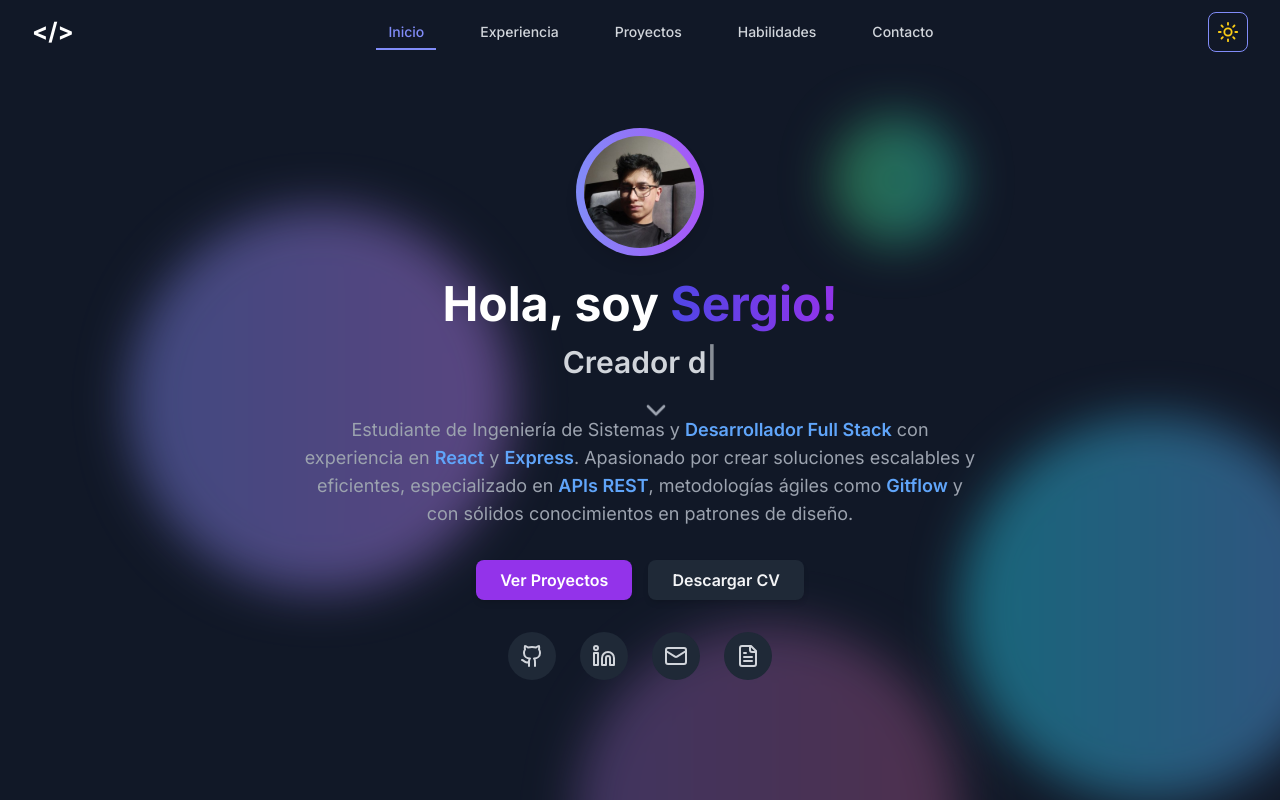
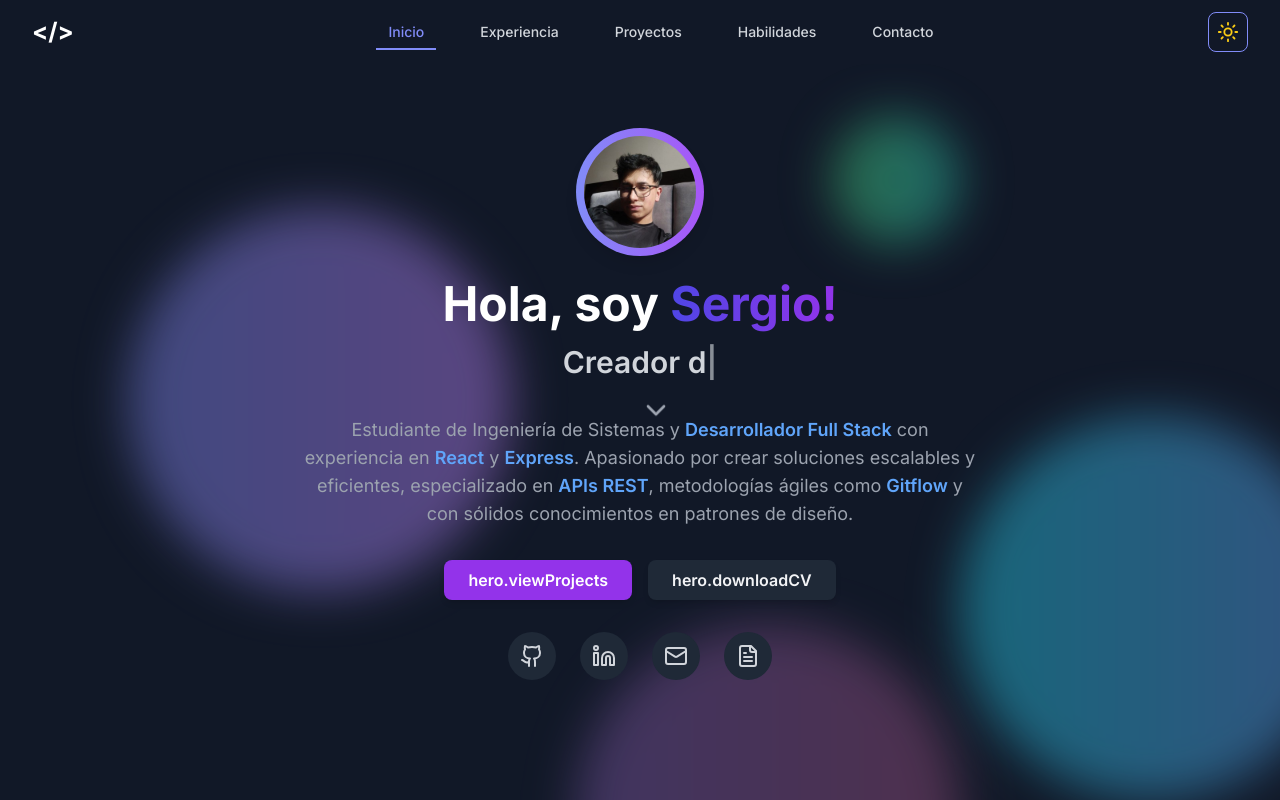
Before and after one commit to SergioR-02/Portafolio, a React (Vite) app: page / in a window 1280 px wide. Shown: the top 800 px of the page. Built offline with nearby package versions, Linux system fonts and the light colour scheme.

Commit message:
feat: add framer-motion dependency and implement smooth scrolling in HeroButtons component

```diff
--- a/package.json
+++ b/package.json
@@ -10,6 +10,7 @@
     "preview": "vite preview"
   },
   "dependencies": {
+    "framer-motion": "^12.38.0",
     "i18next": "^26.0.8",
     "lucide-react": "^0.344.0",
     "motion": "^12.38.0",
--- a/src/App.tsx
+++ b/src/App.tsx
@@ -1,3 +1,4 @@
+import { useEffect } from 'react';
 import { ThemeProvider } from './contexts/ThemeContext';
 import { useTheme } from './contexts/ThemeContext';
 import Header from './components/template/Header';
@@ -9,7 +10,15 @@ import Skills from './components/template/Skills';
 import Contact from './components/template/Contact';
 import Footer from './components/template/Footer';
 import StarsBackground from './components/organisms/StarsBackground';
-import { BrowserRouter, Routes, Route } from 'react-router-dom';
+import { BrowserRouter, Routes, Route, useLocation } from 'react-router-dom';
+
+function ScrollToTop() {
+  const { pathname } = useLocation();
+  useEffect(() => {
+    window.scrollTo({ top: 0, behavior: 'instant' as ScrollBehavior });
+  }, [pathname]);
+  return null;
+}
 
 const LandingSections: React.FC = () => {
   const { theme } = useTheme();
@@ -28,6 +37,7 @@ function App() {
   return (
     <ThemeProvider>
       <BrowserRouter>
+        <ScrollToTop />
         <div className="min-h-screen bg-white dark:bg-gray-900 transition-colors duration-300">
           <Header />
           <main>
--- a/src/components/molecules/HeroButtons.tsx
+++ b/src/components/molecules/HeroButtons.tsx
@@ -1,22 +1,33 @@
 import React from 'react';
+import { useTranslation } from 'react-i18next';
 import Button from '../atoms/Button';
-import { useNavigate } from 'react-router-dom';
+
+function scrollToSection(id: string) {
+  const el = document.getElementById(id);
+  if (el) {
+    const y = el.getBoundingClientRect().top + window.scrollY - 64;
+    window.scrollTo({ top: y, behavior: 'smooth' });
+  }
+}
 
 const HeroButtons: React.FC = () => {
-  const navigate = useNavigate();
+  const { t } = useTranslation();
+
   return (
     <div className="flex gap-4 justify-center mb-8">
       <Button
-        onClick={() => navigate('/projects')}
+        onClick={() => scrollToSection('projects')}
         className="bg-indigo-600 text-white dark:bg-purple-600 dark:text-white hover:bg-indigo-700 dark:hover:bg-purple-700 transition-colors px-6 py-2 rounded-lg shadow-md"
       >
-        Ver Proyectos
+        {t('hero.viewProjects')}
       </Button>
-      <a href="https://drive.google.com/file/d/1d5ckFTCSephhdBYMrK_ECwPFp3SZPK2B/view?usp=sharing" target="_blank" rel="noopener noreferrer">
-        <Button
-          className="bg-gray-200 text-gray-900 dark:bg-gray-800 dark:text-gray-100 hover:bg-gray-300 dark:hover:bg-gray-700 transition-colors px-6 py-2 rounded-lg shadow-md"
-        >
-          Descargar CV
+      <a
+        href="https://drive.google.com/file/d/1d5ckFTCSephhdBYMrK_ECwPFp3SZPK2B/view?usp=sharing"
+        target="_blank"
+        rel="noopener noreferrer"
+      >
+        <Button className="bg-gray-200 text-gray-900 dark:bg-gray-800 dark:text-gray-100 hover:bg-gray-300 dark:hover:bg-gray-700 transition-colors px-6 py-2 rounded-lg shadow-md">
+          {t('hero.downloadCV')}
         </Button>
       </a>
     </div>
```
Also changed, not shown: .claude/settings.local.json, 1 other file (tests, documents, lock files or other folders).
